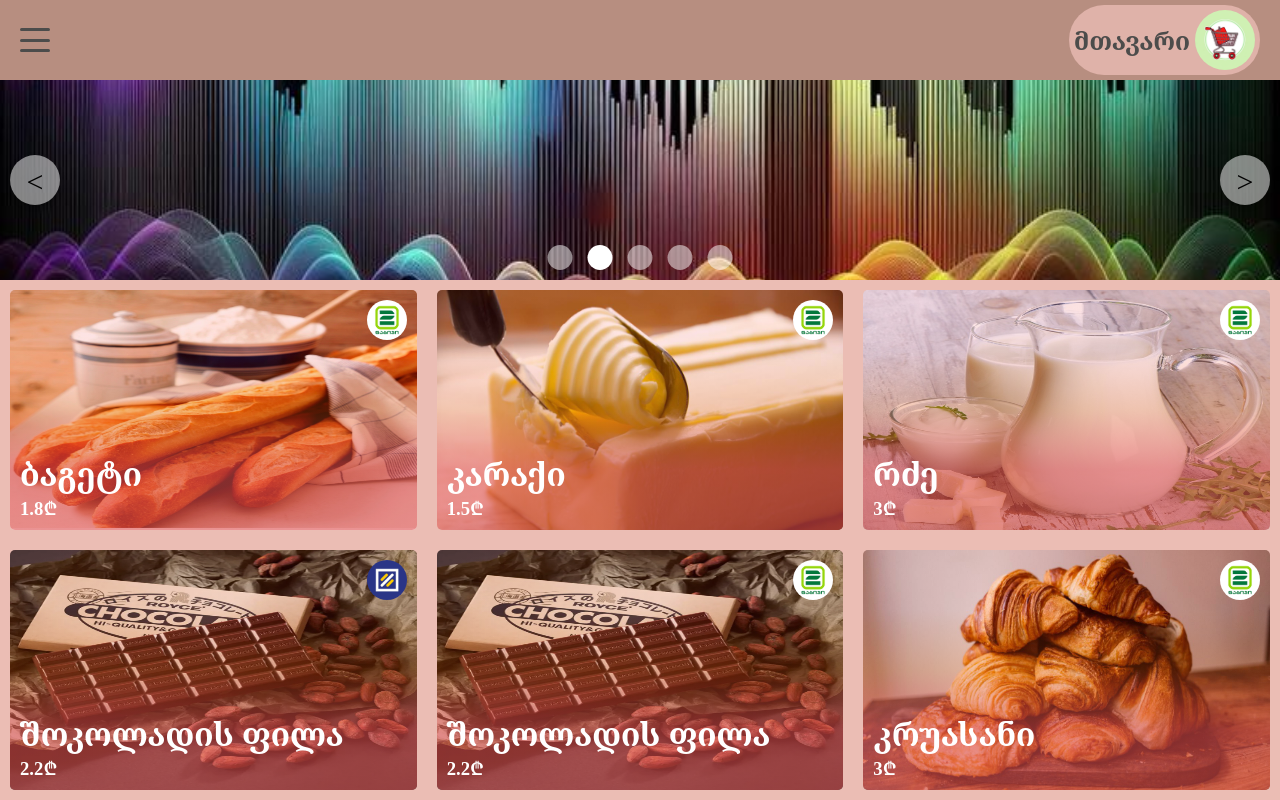
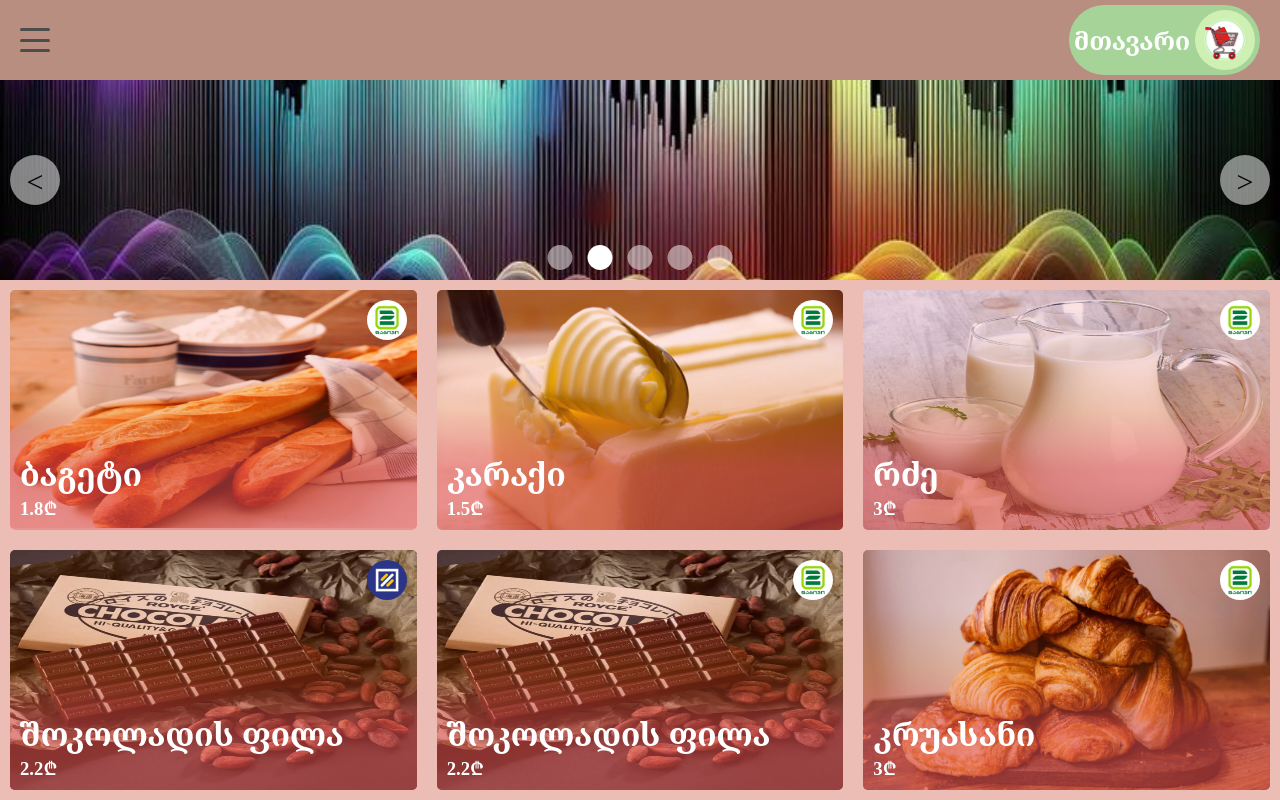
Before and after one commit to LukaJanelidze/discounts, a React (Vite) app: page / in a window 1280 px wide. Shown: the top 800 px of the page. Built offline with nearby package versions, Linux system fonts and the light colour scheme.

Commit message:
fix main-logo

```diff
--- a/src/assets/components/headerNavbar/HeaderNavbar.css
+++ b/src/assets/components/headerNavbar/HeaderNavbar.css
@@ -29,7 +29,7 @@
     justify-content: center;
     align-items: center;
     flex-direction: row;
-    background-color: #DFB2A9;
+    background-color: #a6d498;
     border-radius: 100px;
     padding: 5px;
 }
@@ -38,7 +38,7 @@
     font-size: 20px;
     font-weight: 700;
     margin-right: 5px;
-    color: #4C4C4B;
+    color: white !important;
 }
 
 .main-logo img {
```
